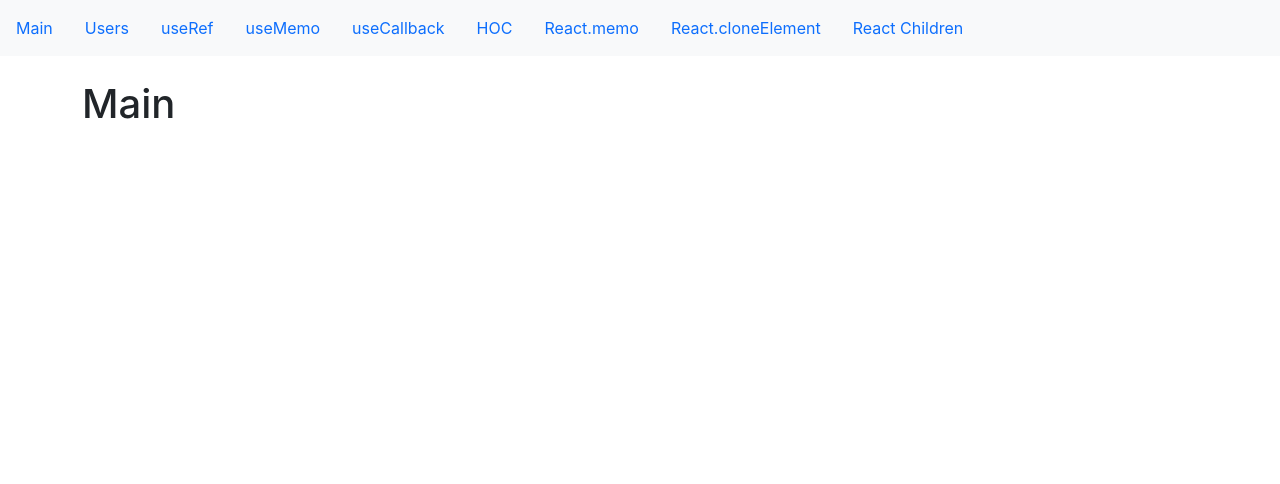
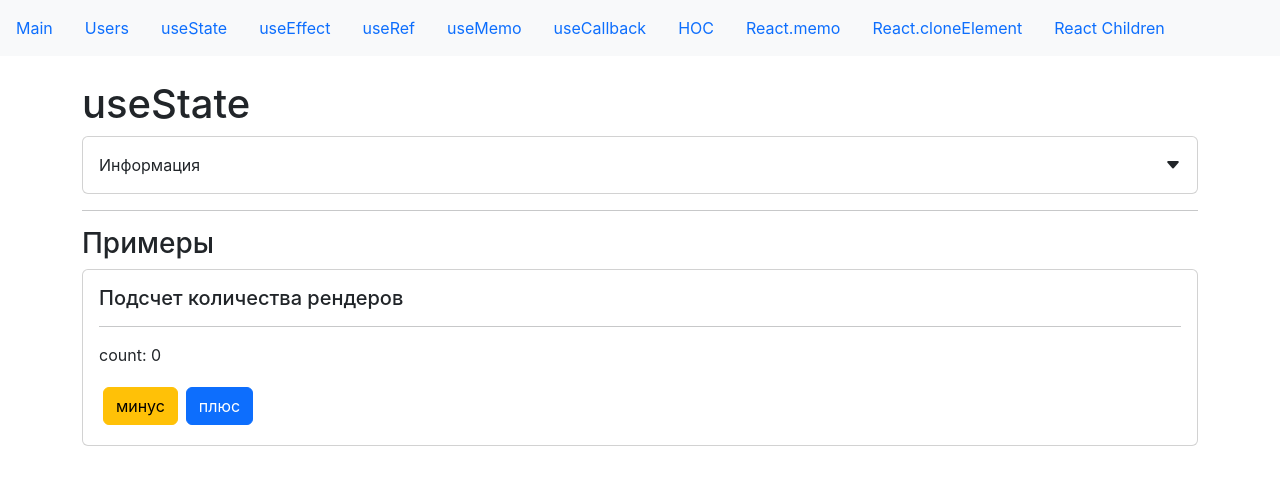
Before and after one commit to Art-San/09_12_22_project-react-hooks, a React (Create React App) app: page /usestate in a window 1280 px wide. Before the commit this address led to /. Shown: the top 484 px of the page. Built offline with nearby package versions, Linux system fonts and the light colour scheme.

Commit message:
2. useRef()

```diff
--- a/src/app/App.js
+++ b/src/app/App.js
@@ -4,6 +4,8 @@ import NavBar from './components/ui/NavBar'
 import Users from './layouts/Users'
 // import Login from './layouts/Login'
 import Main from './layouts/Main'
+import UseState from './layouts/UseState'
+import UseEffect from './layouts/UseEffect'
 import UseRefExample from './layouts/UseRef'
 import ContainerWrapper from './components/common/Container'
 
@@ -16,6 +18,8 @@ function App() {
                     <Route path="/users/:userId?/:edit?" component={Users} />
                     {/* <Route path="/login/:type?" component={Login} /> */}
                     <Route path="/useRef" component={UseRefExample} />
+                    <Route path="/useEffect" exact component={UseEffect} />
+                    <Route path="/usestate" exact component={UseState} />
                     <Route path="/" exact component={Main} />
                     <Redirect to="/" />
                 </Switch>
--- /dev/null
+++ b/src/app/components/examples/useEffect/renderCount2.jsx
@@ -0,0 +1,22 @@
+import React, { useState, useEffect } from 'react'
+import CardWrapper from '../../common/Card'
+// import Divider from '../../common/Divider'
+import SmallTitle from '../../common/typografy/SmallTitle'
+const RenderCountExample2 = () => {
+    const [renderCount, setRenderCount] = useState(0)
+    useEffect(() => {
+        setRenderCount(prevState => prevState + 1)
+    }, [])
+    const handleRender = () => {
+        console.log('someRef')
+    }
+    return (
+        <CardWrapper>
+            <SmallTitle>Подсчет количества рендеров</SmallTitle>
+            <p>render count: {renderCount}</p>
+            <button className='btn btn-primary m-2' onClick={handleRender}>;vb</button>
+        </CardWrapper>
+    )
+}
+
+export default RenderCountExample2
--- a/src/app/components/examples/useRef/programmableActions.jsx
+++ b/src/app/components/examples/useRef/programmableActions.jsx
@@ -5,7 +5,7 @@ import SmallTitle from '../../common/typografy/SmallTitle'
 const ProgrammableActionsExample = () => {
     const inputRef = useRef()
     const handleClick = () => {
-        console.log(inputRef.current.clientWidth)
+        console.log('inputRef', inputRef.current)
         inputRef.current.focus()
     }
     const handleClickWidth = () => {
@@ -16,24 +16,54 @@ const ProgrammableActionsExample = () => {
             <SmallTitle className="card-title">
                 Программируемые действия и свойства
             </SmallTitle>
-            <Divider />
-            <label htmlFor="email" className="form-label">
-                Email
+            <Divider/>
+            <label htmlFor='email' className='form-label'>
+                Мыло
             </label>
             <input
                 ref={inputRef}
                 type="email"
-                className="form-control"
-                id="email"
-            />
-            <button className="btn btn-primary" onClick={handleClick}>
+                className='form-control'
+                id='email' />
+            <button className='btn btn-primary m-2' onClick={handleClick}>
                 Фокус input
             </button>
-            <button className="btn btn-secondary" onClick={handleClickWidth}>
+            <button className='btn btn-secondary m-2' onClick={handleClickWidth}>
                 Изменить ширину объекта
             </button>
         </CardWrapper>
     )
 }
+export default ProgrammableActionsExample
 
-export default ProgrammableActionsExample
+// const inputRef = useRef()
+// const handleClick = () => {
+//     console.log(inputRef.current.clientWidth)
+//     inputRef.current.focus()
+// }
+// const handleClickWidth = () => {
+//     inputRef.current.style.width = '100px'
+// }
+// return (
+//     <CardWrapper>
+//         <SmallTitle className="card-title">
+//             Программируемые действия и свойства
+//         </SmallTitle>
+//         <Divider />
+//         <label htmlFor="email" className="form-label">
+//             Email
+//         </label>
+//         <input
+//             ref={inputRef}
+//             type="email"
+//             className="form-control"
+//             id="email"
+//         />
+//         <button className="btn btn-primary" onClick={handleClick}>
+//             Фокус input
+//         </button>
+//         <button className="btn btn-secondary" onClick={handleClickWidth}>
+//             Изменить ширину объекта
+//         </button>
+//     </CardWrapper>
+// )
--- a/src/app/components/examples/useRef/renderCount.jsx
+++ b/src/app/components/examples/useRef/renderCount.jsx
@@ -1,5 +1,6 @@
 import React, { useRef, useState, useEffect } from 'react'
 import CardWrapper from '../../common/Card'
+import Divider from '../../common/Divider'
 // import Divider from '../../common/Divider'
 import SmallTitle from '../../common/typografy/SmallTitle'
 const RenderCountExample = () => {
@@ -14,6 +15,7 @@ const RenderCountExample = () => {
     return (
         <CardWrapper>
             <SmallTitle>Подсчет количества рендеров</SmallTitle>
+            <Divider/>
             <p>render count: {renderCount.current}</p>
             <button className='btn btn-primary' onClick={toggleOtherState}>жми</button>
         </CardWrapper>
--- /dev/null
+++ b/src/app/components/examples/useState/Counter.jsx
@@ -0,0 +1,31 @@
+import React, { useState } from 'react'
+import CardWrapper from '../../common/Card'
+import Divider from '../../common/Divider'
+import SmallTitle from '../../common/typografy/SmallTitle'
+const Counter = () => {
+    const [count, setCount] = useState(0)
+
+    const handeleIncrement = () => {
+        // setCount(count + 1) эти два
+        // setCount(count + 1) схлопнутся
+        setCount((prevState) => prevState + 1)
+        setCount(prevState => prevState + 1)
+        // console.log('count', count)
+    }
+
+    const handleDecrement = () => {
+        setCount(prevState => prevState - 1)
+    }
+
+    return (
+        <CardWrapper>
+            <SmallTitle>Подсчет количества рендеров</SmallTitle>
+            <Divider/>
+            <p>count: {count}</p>
+            <button className='btn btn-warning m-1' onClick={handleDecrement}>минус</button>
+            <button className='btn btn-primary m-1' onClick={handeleIncrement}>плюс</button>
+        </CardWrapper>
+    )
+}
+
+export default Counter
--- a/src/app/components/ui/NavBar.jsx
+++ b/src/app/components/ui/NavBar.jsx
@@ -18,6 +18,24 @@ const NavBar = () => {
                         to="/users"
                     >
                         Users
+                    </NavLink>
+                </li>
+                <li className="nav-item">
+                    <NavLink
+                        className="nav-link "
+                        aria-current="page"
+                        to="/usestate"
+                    >
+                        useState
+                    </NavLink>
+                </li>
+                <li className="nav-item">
+                    <NavLink
+                        className="nav-link "
+                        aria-current="page"
+                        to="/useEffect"
+                    >
+                        useEffect
                     </NavLink>
                 </li>
                 <li className="nav-item">
--- /dev/null
+++ b/src/app/layouts/UseEffect.jsx
@@ -0,0 +1,51 @@
+import React from 'react'
+import Title from '../components/common/typografy/Title'
+import CollapseWrapper from '../components/common/Collapse'
+import BlockQuote from '../components/common/BlockQuote'
+import Divider from '../components/common/Divider'
+import Subtitle from '../components/common/typografy/Subtitle'
+import RenderCountExample2 from '../components/examples/useEffect/renderCount2'
+
+const UseEffect = () => {
+    return (
+        <>
+            <Title>useEffect</Title>
+            <CollapseWrapper>
+                <BlockQuote>
+                    <p>
+                        <code>useEffect</code> помогает отслеживать рендеры нашего приложения.
+                        В момент рендера он вызовет переданный ему <code>callback</code>.
+                        useEffect() может срабатывать при:
+                        каждом ререндере компонента.
+                        первом рендере.
+                        изменении какой-то зависимости.
+                        Демонтаже компонента.
+                    </p>
+
+                    <figcaption className="blockquote-footer">
+                        <cite title="reactjs.org">reactjs.org</cite>
+                    </figcaption>
+                </BlockQuote>
+                <BlockQuote>
+                    <p><code> useEffect(() {}) </code> При каждом ререндере</p>
+                    <p><code> useEffect(() {}, []) </code> При первом рендере</p>
+                    <p><code> useEffect(() {}, [someProps1, someProps1]) </code> При изменении зависимостей someProps1, someProps1</p>
+                    <p> <code>useEffect(() return ())</code> вызовется при демонтаже компонента  </p>
+
+                    <figcaption className="blockquote-footer">
+                        <cite title="reactjs.org">reactjs.org</cite>
+                    </figcaption>
+                </BlockQuote>
+            </CollapseWrapper>
+            <Divider />
+            <div>
+                <Subtitle>Примеры</Subtitle>
+                <RenderCountExample2 />
+                {/* <PrevStateExample /> */}
+                {/* <ProgrammableActionsExample /> */}
+            </div>
+        </>
+    )
+}
+
+export default UseEffect
--- /dev/null
+++ b/src/app/layouts/UseState.jsx
@@ -0,0 +1,39 @@
+import React from 'react'
+import Title from '../components/common/typografy/Title'
+import CollapseWrapper from '../components/common/Collapse'
+import BlockQuote from '../components/common/BlockQuote'
+import Divider from '../components/common/Divider'
+import Subtitle from '../components/common/typografy/Subtitle'
+import Counter from '../components/examples/useState/Counter'
+
+const UseState = () => {
+    return (
+        <>
+            <Title>useState</Title>
+            <CollapseWrapper>
+                <BlockQuote>
+                    <p>
+                        <code>useState</code> возвращает кортеж (массив),
+                        в котором содержится значение
+                        состояния и функция для его изменения.
+                        По соглашению название функции
+                        изменения состояния начинается с <code>set</code>.
+                    </p>
+
+                    <figcaption className="blockquote-footer">
+                        <cite title="reactjs.org">reactjs.org</cite>
+                    </figcaption>
+                </BlockQuote>
+            </CollapseWrapper>
+            <Divider />
+            <div>
+                <Subtitle>Примеры</Subtitle>
+                <Counter/>
+                {/* <PrevStateExample /> */}
+                {/* <ProgrammableActionsExample /> */}
+            </div>
+        </>
+    )
+}
+
+export default UseState
```
